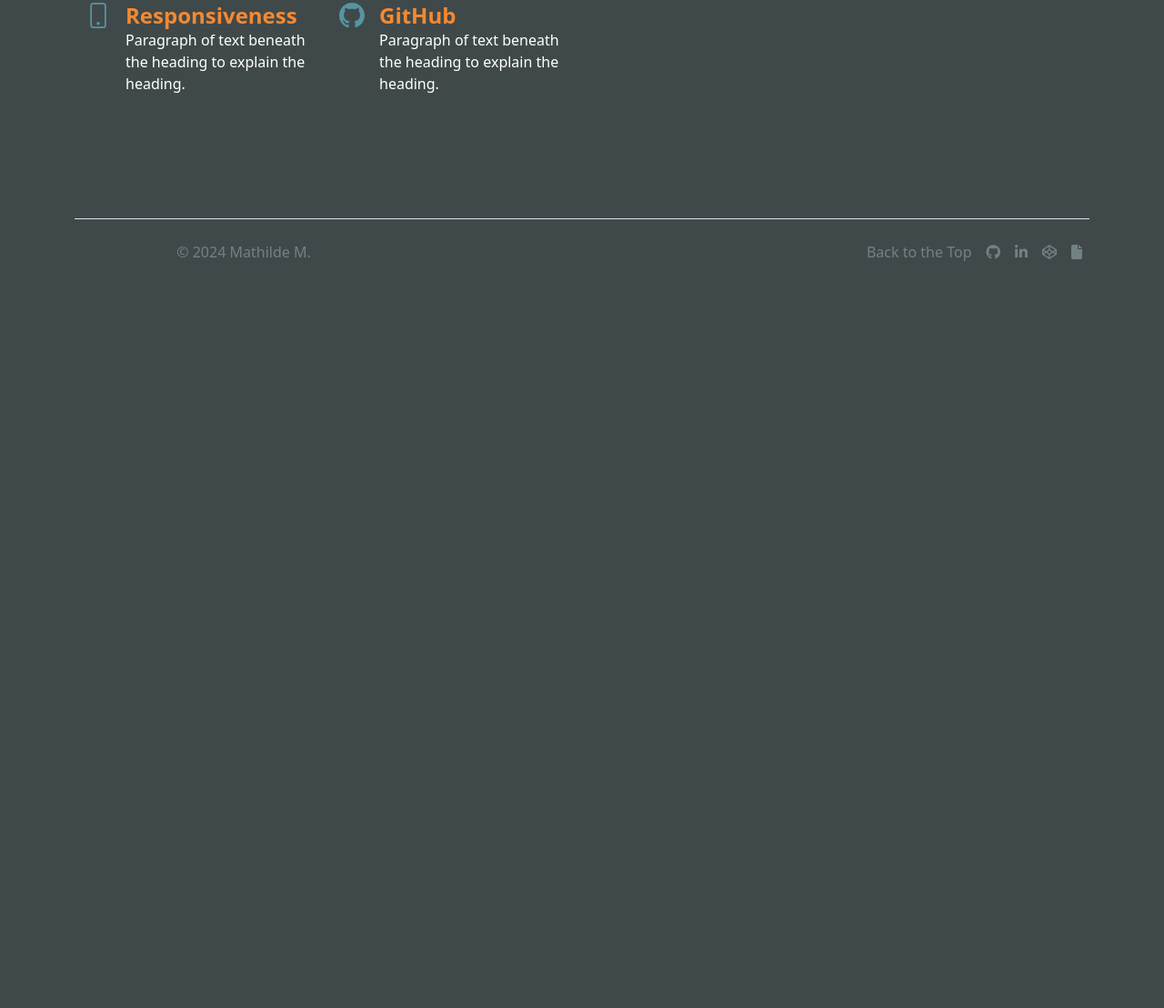
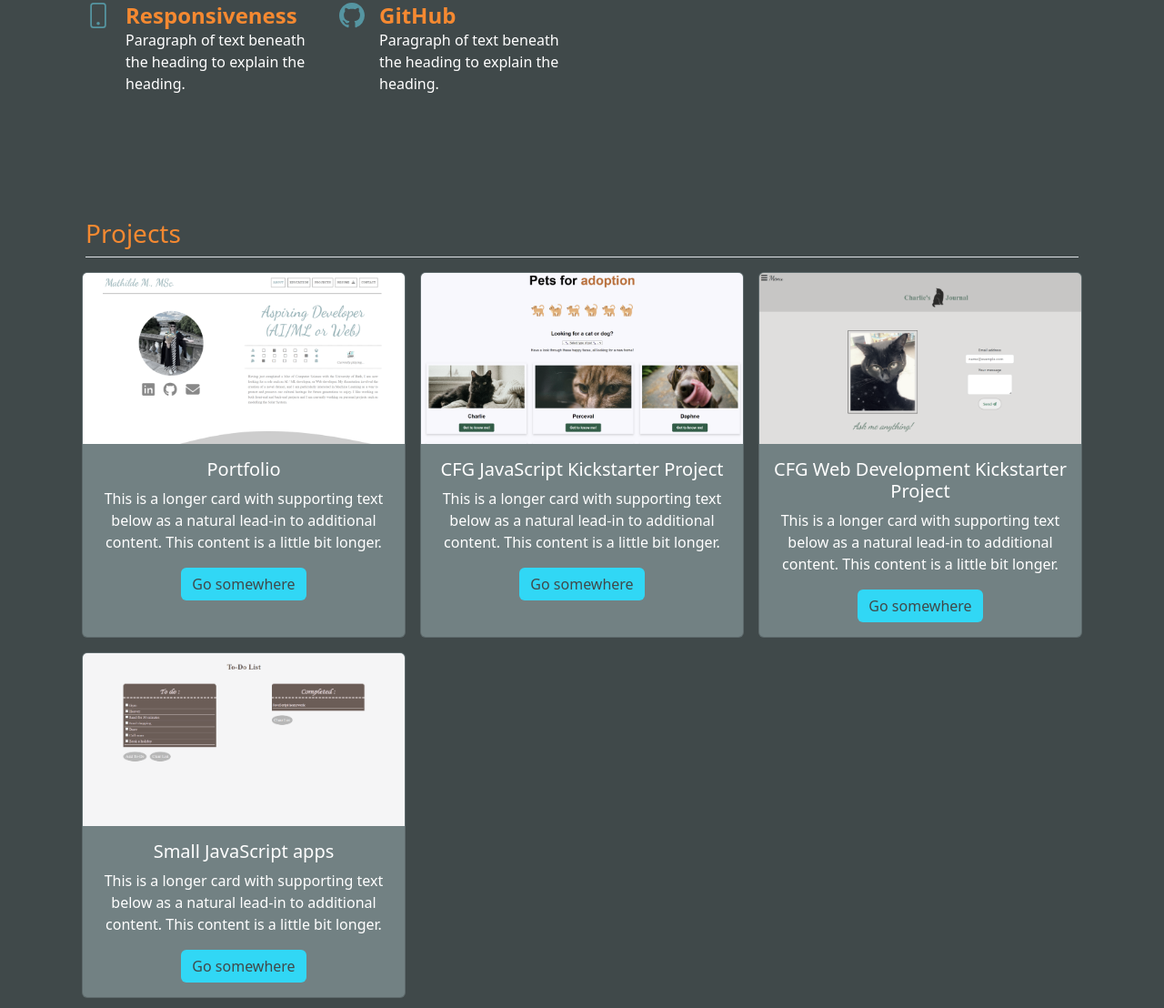
Before and after one commit to m-mathilde34/mathilde-dev, a plain HTML site: page index.html in a window 1280 px wide. Shown: the part 1794-2902 px from the top of the page at 91% size. Before the commit the page ends 2131 px from the top, so only its background shows below. Drawn offline with nearby package versions, Linux system fonts and the light colour scheme.

Commit message:
added project section form

```diff
--- a/index.html
+++ b/index.html
@@ -112,6 +112,56 @@
     </section>
 
     <!-- Projects -->
+    <section class="projects">
+      <div class="container px-4 py-4" id="project-grid">
+        <h3 class="pb-2 border-bottom">Projects</h3>
+
+        <div class="row row-cols-1 row-cols-sm-2 row-cols-md-3">
+          <div class="col p-2">
+            <div class="card h-100">
+              <img src="./images/portfolio.png" class="card-img-top" alt="...">
+              <div class="card-body">
+                <h5 class="card-title">Portfolio</h5>
+                <p class="card-text">This is a longer card with supporting text below as a natural lead-in to additional content. This content is a little bit longer.</p>
+                <a href="#" class="btn btn-primary">Go somewhere</a>
+              </div>
+            </div>
+          </div>
+
+          <div class="col p-2">
+            <div class="card h-100">
+                <img src="./images/cfg-javascript-website.png" class="card-img-top" alt="...">
+                <div class="card-body">
+                  <h5 class="card-title">CFG JavaScript Kickstarter Project</h5>
+                  <p class="card-text">This is a longer card with supporting text below as a natural lead-in to additional content. This content is a little bit longer.</p>
+                  <a href="#" class="btn btn-primary">Go somewhere</a>
+                </div>
+            </div>
+          </div>
+          <div class="col p-2">
+            <div class="card h-100">
+              <img src="./images/cfg-webdev-website.png" class="card-img-top" alt="...">
+              <div class="card-body">
+                <h5 class="card-title">CFG Web Development Kickstarter Project</h5>
+                <p class="card-text">This is a longer card with supporting text below as a natural lead-in to additional content. This content is a little bit longer.</p>
+                <a href="#" class="btn btn-primary">Go somewhere</a>
+              </div>
+            </div>
+          </div>
+          <div class="col p-2">
+            <div class="card h-100">
+              <img src="./images/todo.png" class="card-img-top" alt="...">
+              <div class="card-body">
+                <h5 class="card-title">Small JavaScript apps</h5>
+                <p class="card-text">This is a longer card with supporting text below as a natural lead-in to additional content. This content is a little bit longer.</p>
+                <a href="#" class="btn btn-primary">Go somewhere</a>
+              </div>
+            </div>
+          </div>
+        </div>
+
+      </div>
+    </section>
 
     <!-- Get in touch -->
 
--- a/style.css
+++ b/style.css
@@ -5,7 +5,7 @@ header {
     width: 100vw;
     background: black;
     overflow: hidden;
-    background: #C33764;  /* fallback colour. Make sure this is just one solid colour. */
+    background: #40494A;  /* fallback colour. Make sure this is just one solid colour. */
     background: -webkit-linear-gradient(#5595A1, #40494A), url("./images/victoire-samothrace.jpg");
     background: linear-gradient(#5595A1,#40494A), url("./images/victoire-samothrace.jpg"); /* The least supported option. */
 }
@@ -101,3 +101,23 @@ hr {
 .footer p {
     color: #728183 !important;
 }
+
+.projects h3 {
+    text-align: left !important;
+}
+
+.card {
+    background-color: #728183;
+    color: white;
+}
+
+.card img {
+    filter: grayscale(30%);
+}
+
+.card .btn {
+    background-color: #31D7F5;
+    border: #31D7F5;
+    color: #40494A;
+    font-weight: 500;
+}
```
Also changed, not shown: images/cfg-javascript-website.png (added), images/cfg-webdev-website.png (added), images/portfolio.png (added), images/todo.png (added).
